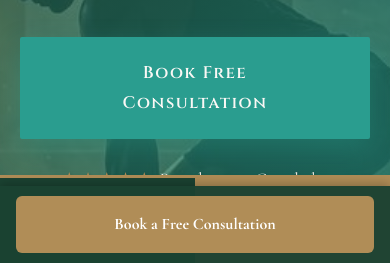
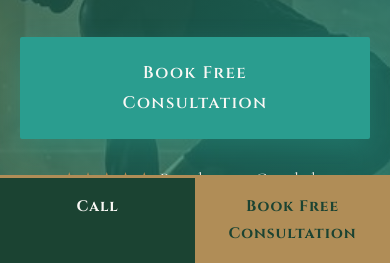
Before and after one commit to functionallyfitness-arch/functionally-fitness, a plain HTML site: page index.html in a window 390 px wide. Shown: the part 581-844 px from the top of the page. Drawn offline with nearby package versions, Linux system fonts and the light colour scheme.

Commit message:
Remove added sticky bar: the site already has a mobile call bar with Call + Book buttons

```diff
--- a/index.html
+++ b/index.html
@@ -337,39 +337,7 @@
             font-weight: 600;
         }
 
-        .sticky-cta {
-            display: none;
-        }
-
-        @media (max-width: 768px) {
-            .sticky-cta {
-                display: block;
-                position: fixed;
-                left: 0;
-                right: 0;
-                bottom: 0;
-                z-index: 999;
-                background: rgba(27, 67, 50, 0.97);
-                padding: 0.6rem 1rem calc(0.6rem + env(safe-area-inset-bottom));
-                box-shadow: 0 -2px 10px rgba(0, 0, 0, 0.25);
-            }
-
-            .sticky-cta-btn {
-                display: block;
-                text-align: center;
-                background: var(--accent-color);
-                color: #fff;
-                font-weight: 700;
-                padding: 0.9rem 1rem;
-                border-radius: 6px;
-                text-decoration: none;
-                font-size: 1rem;
-            }
-
-            body {
-                padding-bottom: 72px;
-            }
-        }
+
 
         /* Methodology Section */
         .methodology-section {
@@ -1978,8 +1946,5 @@
             if (!isNaN(closes) && Date.now() > closes) cohort.style.display = 'none';
         })();
     </script>
-    <div class="sticky-cta">
-        <a href="https://calendar.app.google/uceB14mhh3rDk57X7" class="sticky-cta-btn">Book a Free Consultation</a>
-    </div>
 </body>
 </html>
```
